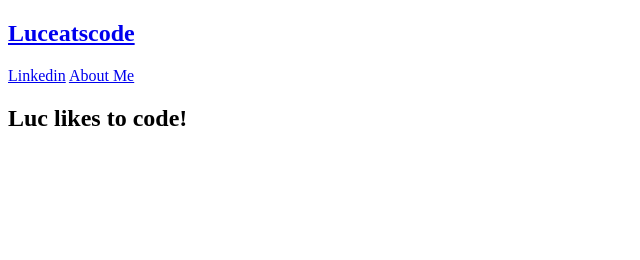
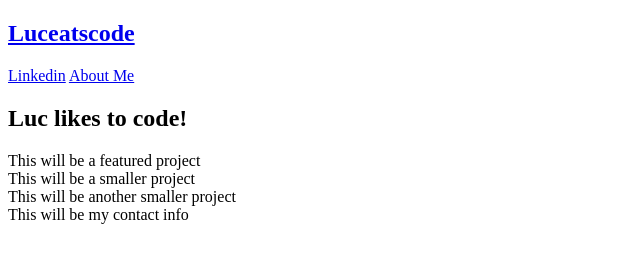
Before and after one commit to Luceatscode/Portfolio, a plain HTML site: page index.html in a window 1280 px wide. Shown: the whole page, without its empty margins (0-640 px from the left). Drawn offline with Linux system fonts and the light colour scheme.

Commit message:
Added html main&footer

```diff
--- a/index.html
+++ b/index.html
@@ -21,6 +21,22 @@
         <h2>Luc likes to code!</h2>
        </div>
     </header>
+    <main>
+        <div>
+            This will be a featured project
+        </div>
+        <div>
+            This will be a smaller project
+        </div>
+        <div>
+            This will be another smaller project
+        </div>
+    </main>
+    <footer>
+        <div>
+            This will be my contact info
+        </div>
+    </footer>
 </body>
 
 </html>
```
